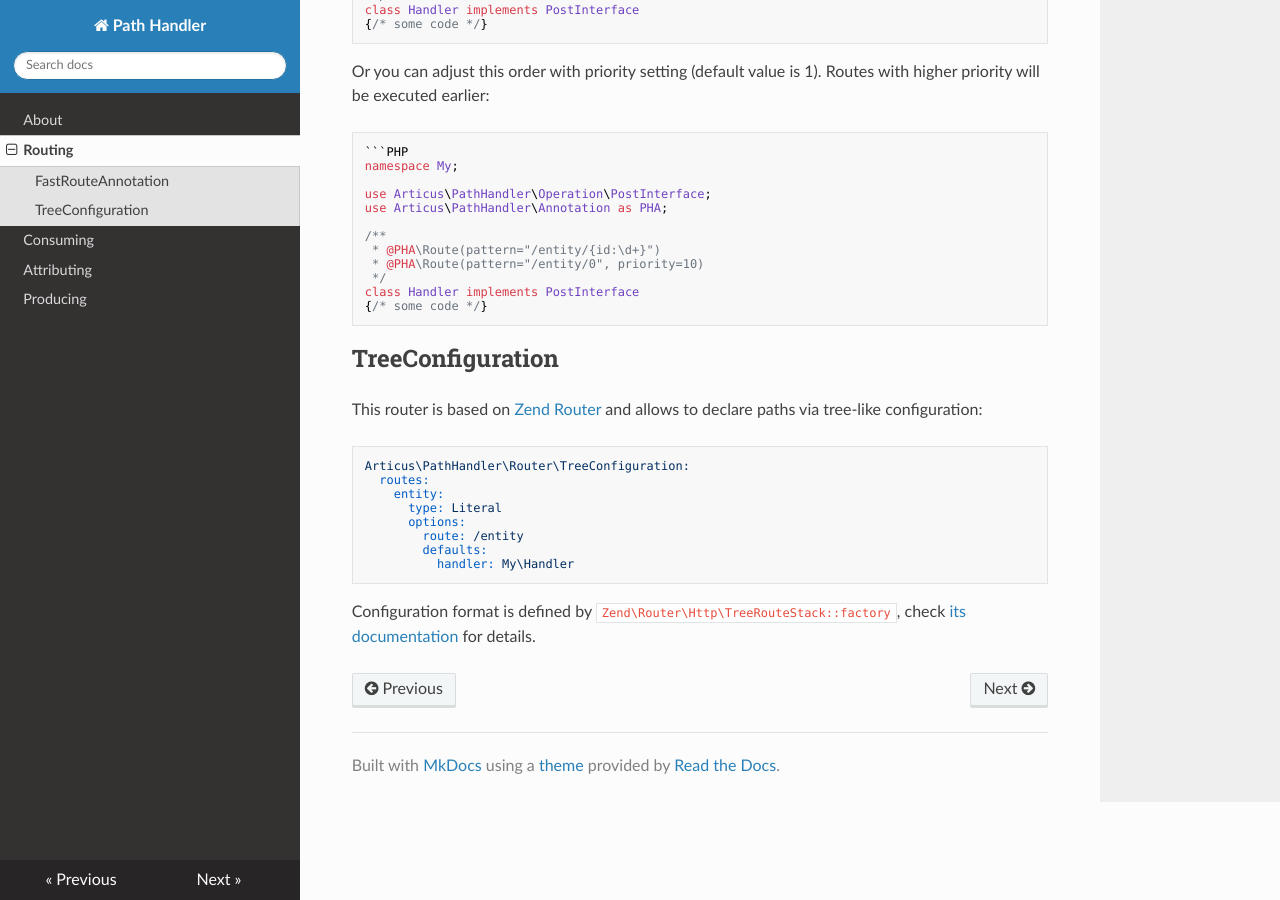
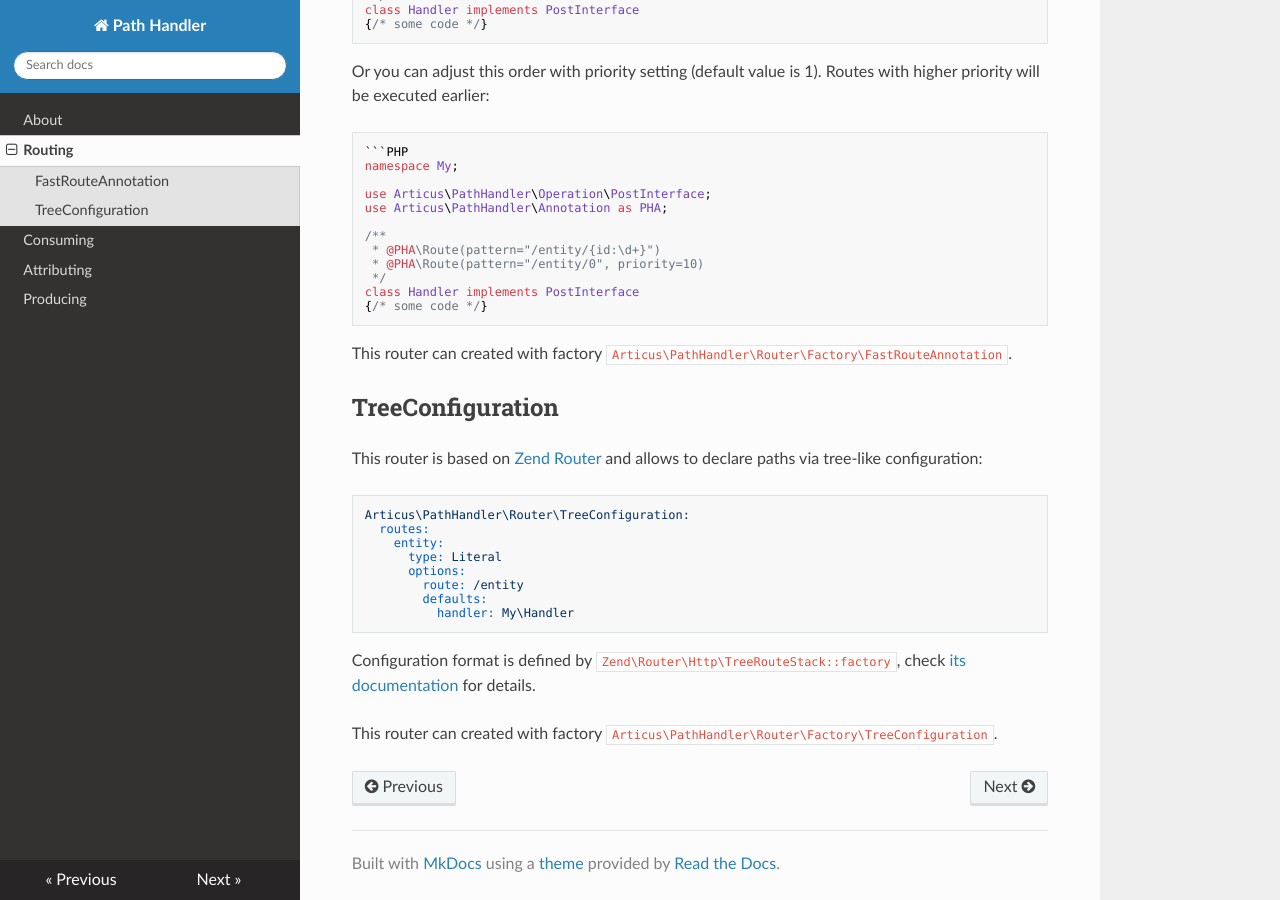
Before and after one commit to Articus/PathHandler, an MkDocs documentation site: the page built from docs/routing.md, in a window 1280 px wide and 900 px high, scrolled down 1463 px. Built offline with MkDocs 1.6.1, drawn with Linux system fonts in a browser that asks for light colours; nearby versions of some CDN libraries; old or Windows-style settings are respelled for this version of MkDocs.

Commit message:
- added information about router factories in docs

````diff
--- a/docs/routing.md
+++ b/docs/routing.md
@@ -82,6 +82,8 @@ class Handler implements PostInterface
 {/* some code */}
 ```
 
+This router can created with factory `Articus\PathHandler\Router\Factory\FastRouteAnnotation`.
+
 ## TreeConfiguration
 
 This router is based on [Zend Router](https://packagist.org/packages/zendframework/zend-router) and allows to declare paths via tree-like configuration:
@@ -98,3 +100,5 @@ Articus\PathHandler\Router\TreeConfiguration:
 ```
 
 Configuration format is defined by `Zend\Router\Http\TreeRouteStack::factory`, check [its documentation](https://docs.zendframework.com/zend-router/routing/#treeroutestack) for details.
+
+This router can created with factory `Articus\PathHandler\Router\Factory\TreeConfiguration`.
````
